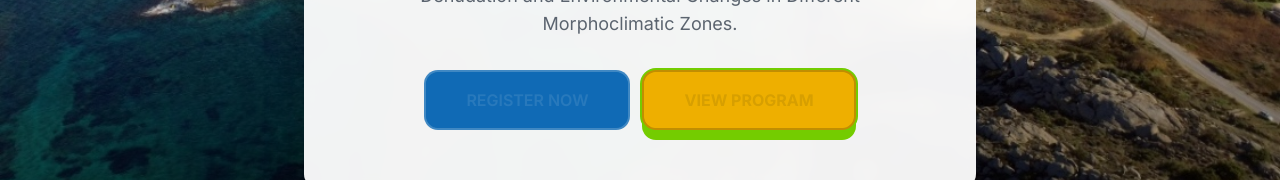
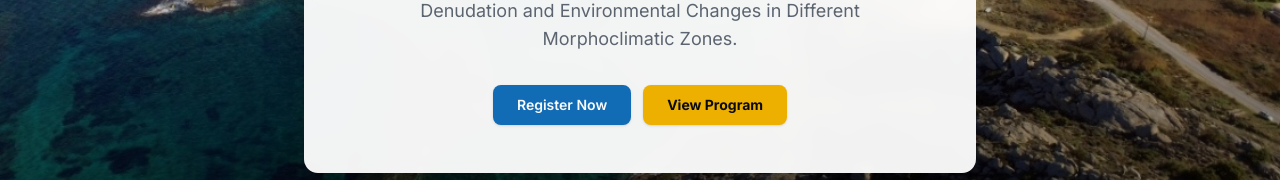
Before and after one commit to uoa-gr/denuchange, a React (Vite) app in the folder website/: page / in a window 1280 px wide. Shown: the part 430-610 px from the top of the page. Built offline with nearby package versions, Linux system fonts and the light colour scheme; no server answers.

Commit message:
chore: Revert button to original Shadcn design

```diff
--- a/website/package.json
+++ b/website/package.json
@@ -20,7 +20,6 @@
     "@vercel/analytics": "^1.6.1",
     "class-variance-authority": "^0.7.1",
     "clsx": "^2.1.1",
-    "framer-motion": "^12.34.3",
     "lucide-react": "^0.562.0",
     "maplibre-gl": "^5.15.0",
     "next-themes": "^0.4.6",
--- a/website/src/components/ui/button.tsx
+++ b/website/src/components/ui/button.tsx
@@ -1,33 +1,34 @@
 import * as React from "react"
 import { Slot } from "@radix-ui/react-slot"
 import { cva, type VariantProps } from "class-variance-authority"
+
 import { cn } from "@/lib/utils"
 
 const buttonVariants = cva(
-  "inline-flex items-center justify-center gap-2 whitespace-nowrap text-sm font-semibold transition-all duration-200 disabled:pointer-events-none disabled:opacity-50 [&_svg]:pointer-events-none [&_svg:not([class*='text-'])]:size-4.5 shrink-0 [&_svg]:shrink-0 outline-none cursor-pointer relative uppercase transform-style-3d",
+  "inline-flex items-center justify-center gap-2 whitespace-nowrap rounded-md text-sm font-semibold transition-all duration-200 disabled:pointer-events-none disabled:opacity-50 [&_svg]:pointer-events-none [&_svg:not([class*='text-'])]:size-4 shrink-0 [&_svg]:shrink-0 outline-none focus-visible:border-ring focus-visible:ring-ring/50 focus-visible:ring-[3px] aria-invalid:ring-destructive/20 dark:aria-invalid:ring-destructive/40 aria-invalid:border-destructive cursor-pointer",
   {
     variants: {
       variant: {
         default:
-          "text-primary-foreground bg-primary border-2 border-primary-foreground/20 rounded-xl shadow-[0_0_0_2px_hsl(var(--primary)),_0_0.625em_0_0_hsl(var(--primary)/20)] hover:-translate-y-1 hover:shadow-[0_0_0_2px_hsl(var(--primary)),_0_0.5em_0_0_hsl(var(--primary)/20)] active:translate-y-[0.75em] active:shadow-[0_0_0_2px_hsl(var(--primary)),_0_0_0_0_hsl(var(--primary)/20)] before:absolute before:inset-0 before:bg-primary/90 before:-translate-z-4 before:rounded-xl",
+          "bg-primary text-primary-foreground shadow hover:bg-primary/90",
         destructive:
-          "text-destructive-foreground bg-destructive border-2 border-destructive-foreground/20 rounded-xl shadow-[0_0_0_2px_hsl(var(--destructive)),_0_0.625em_0_0_hsl(var(--destructive)/20)] hover:-translate-y-1 hover:shadow-[0_0_0_2px_hsl(var(--destructive)),_0_0.5em_0_0_hsl(var(--destructive)/20)] active:translate-y-[0.75em] active:shadow-[0_0_0_2px_hsl(var(--destructive)),_0_0_0_0_hsl(var(--destructive)/20)] before:absolute before:inset-0 before:bg-destructive/90 before:-translate-z-4 before:rounded-xl",
+          "bg-destructive text-destructive-foreground shadow-sm hover:bg-destructive/90",
         outline:
-          "text-foreground bg-background border-2 border-input rounded-xl shadow-[0_0_0_2px_hsl(var(--input)),_0_0.625em_0_0_hsl(var(--muted))] hover:-translate-y-1 hover:shadow-[0_0_0_2px_hsl(var(--input)),_0_0.5em_0_0_hsl(var(--muted))] hover:bg-muted/50 active:translate-y-[0.75em] active:shadow-[0_0_0_2px_hsl(var(--input)),_0_0_0_0_hsl(var(--muted))] before:absolute before:inset-0 before:bg-background/90 before:-translate-z-4 before:rounded-xl",
+          "border border-input bg-background shadow-sm hover:bg-accent hover:text-accent-foreground",
         secondary:
-          "text-secondary-foreground bg-secondary border-2 border-secondary-foreground/10 rounded-xl shadow-[0_0_0_2px_hsl(var(--secondary-foreground)/10),_0_0.625em_0_0_hsl(var(--secondary)/80)] hover:-translate-y-1 hover:shadow-[0_0_0_2px_hsl(var(--secondary-foreground)/10),_0_0.5em_0_0_hsl(var(--secondary)/80)] active:translate-y-[0.75em] active:shadow-[0_0_0_2px_hsl(var(--secondary-foreground)/10),_0_0_0_0_hsl(var(--secondary)/80)] before:absolute before:inset-0 before:bg-secondary/90 before:-translate-z-4 before:rounded-xl",
-        ghost: "hover:bg-primary/5 hover:text-primary transition-colors rounded-lg",
+          "bg-secondary text-secondary-foreground shadow-sm hover:bg-secondary/80",
+        ghost: "hover:bg-accent hover:text-accent-foreground",
         link: "text-primary underline-offset-4 hover:underline",
         warning:
-          "text-[var(--warning-foreground)] bg-[var(--warning)] border-2 border-[var(--warning-foreground)]/20 rounded-xl shadow-[0_0_0_2px_hsl(86_100%_40%),_0_0.625em_0_0_hsl(86_100%_40%/20)] hover:-translate-y-1 hover:shadow-[0_0_0_2px_hsl(86_100%_40%),_0_0.5em_0_0_hsl(86_100%_40%/20)] active:translate-y-[0.75em] active:shadow-[0_0_0_2px_hsl(86_100%_40%),_0_0_0_0_hsl(86_100%_40%/20)] before:absolute before:inset-0 before:bg-[var(--warning)]/90 before:-translate-z-4 before:rounded-xl",
+          "bg-[var(--warning)] text-[var(--warning-foreground)] shadow hover:bg-[var(--warning)]/90",
       },
       size: {
-        default: "px-8 py-3.5 text-[15px] mb-[0.625em]",
-        sm: "px-6 py-2.5 text-sm mb-[0.625em]",
-        lg: "px-10 py-4 text-base mb-[0.625em]",
-        icon: "size-11 mb-[0.625em]",
-        "icon-sm": "size-9 mb-[0.625em]",
-        "icon-lg": "size-12 mb-[0.625em]",
+        default: "h-9 px-4 py-2 has-[>svg]:px-3",
+        sm: "h-8 rounded-md gap-1.5 px-3 has-[>svg]:px-2.5",
+        lg: "h-10 rounded-md px-6 has-[>svg]:px-4",
+        icon: "size-9",
+        "icon-sm": "size-8",
+        "icon-lg": "size-10",
       },
     },
     defaultVariants: {
@@ -37,27 +38,28 @@ const buttonVariants = cva(
   }
 )
 
-export interface ButtonProps
-  extends React.ButtonHTMLAttributes<HTMLButtonElement>,
-    VariantProps<typeof buttonVariants> {
+function Button({
+  className,
+  variant = "default",
+  size = "default",
+  asChild = false,
+  ...props
+}: React.ComponentProps<"button"> &
+  VariantProps<typeof buttonVariants> & {
     asChild?: boolean
-}
-
-// Ensure the Slot can take motion props
-const Button = React.forwardRef<HTMLButtonElement, ButtonProps>(
-  ({ className, variant, size, asChild = false, ...props }, ref) => {
+  }) {
   const Comp = asChild ? Slot : "button"
 
   return (
     <Comp
-        ref={ref}
+      data-slot="button"
+      data-variant={variant}
+      data-size={size}
       className={cn(buttonVariants({ variant, size, className }))}
       {...props}
     />
   )
 }
-)
-Button.displayName = "Button"
 
 // eslint-disable-next-line react-refresh/only-export-components
 export { Button, buttonVariants }
--- a/website/src/index.css
+++ b/website/src/index.css
@@ -215,8 +215,3 @@ html {
 ::-webkit-scrollbar-thumb:hover {
   background: hsl(var(--muted-foreground) / 0.5);
 }
-
-@keyframes shimmer {
-  0% { transform: translateX(-150%); }
-  100% { transform: translateX(150%); }
-}
```
Also changed, not shown: 1 other file (tests, documents, lock files or other folders). Lines whose indentation alone changed are shown as unchanged.
